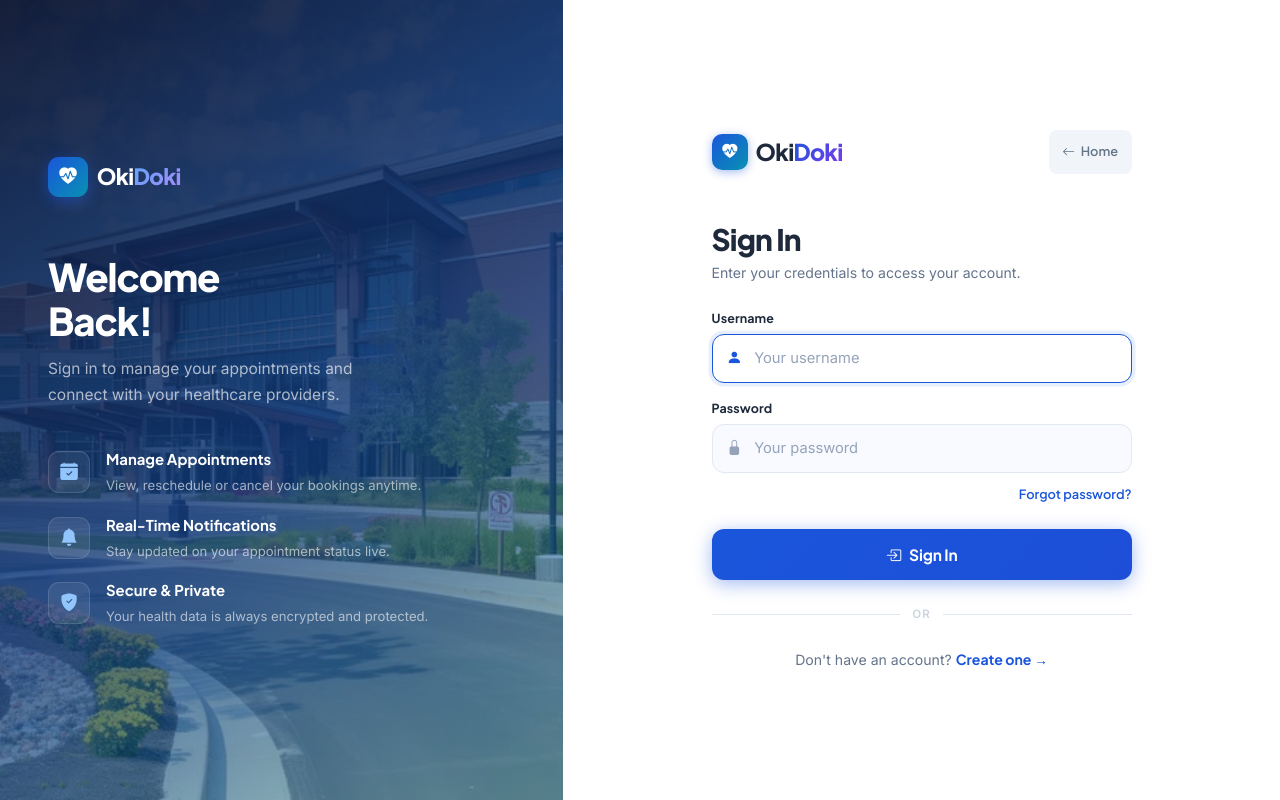
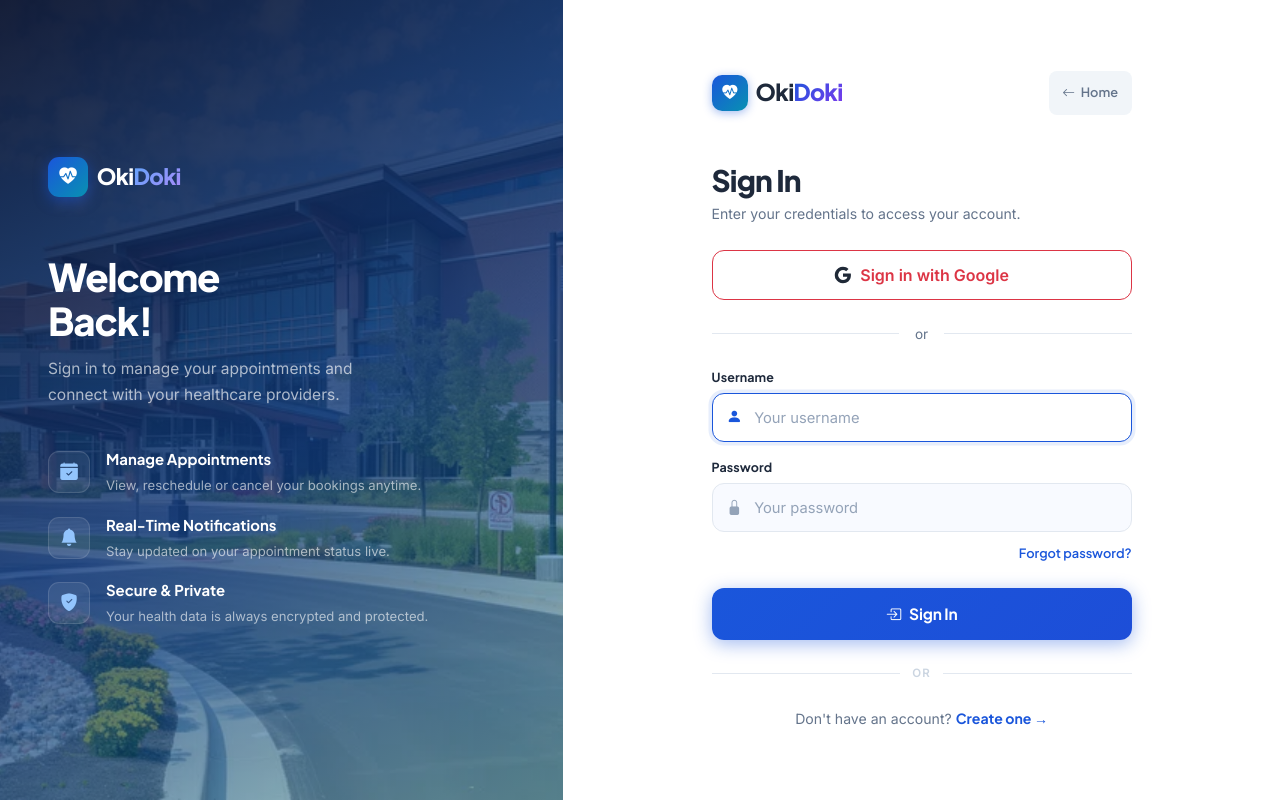
Before and after one commit to alanjenkinspaloga-byte/appointment-system2, a Django app: page /login/ in a window 1280 px wide. Run offline with Django 4.2, Linux system fonts and the light colour scheme; parts of the project's set-up code (start-up, migrations or seed data) failed here and were passed over; some libraries are stand-ins or nearby versions.

Commit message:
feat: Add Google OAuth sign-in/sign-up buttons to registration and login templates

```diff
--- a/appointment-system2-main/templates/registration/login.html
+++ b/appointment-system2-main/templates/registration/login.html
@@ -1,5 +1,6 @@
 {% extends 'base.html' %}
 {% load static %}
+{% load socialaccount %}
 {% block title %}Login — OkiDoki{% endblock %}
 
 {% block navbar %}{% endblock %}
@@ -238,6 +239,26 @@
             <h2 class="auth-heading">Sign In</h2>
             <p class="auth-sub mb-4">Enter your credentials to access your account.</p>
 
+            <!-- Google OAuth Sign In Button -->
+            <div class="mb-4">
+                <a href="{% provider_login_url 'google' %}" class="btn btn-outline-primary w-100 d-flex align-items-center justify-content-center gap-2" style="border-color: #dc3545; color: #dc3545; border-width: 1.5px; padding: 0.75rem; border-radius: 12px; font-weight: 600;">
+                    <svg width="18" height="18" viewBox="0 0 24 24" fill="none" xmlns="http://www.w3.org/2000/svg">
+                        <path d="M22.56 12.25c0-.78-.07-1.53-.2-2.25H12v4.26h5.92c-.26 1.37-1.04 2.53-2.21 3.31v2.77h3.57c2.08-1.92 3.28-4.74 3.28-8.09z" fill="#1f2937"/>
+                        <path d="M12 23c2.97 0 5.46-.98 7.28-2.66l-3.57-2.77c-.98.66-2.23 1.06-3.71 1.06-2.86 0-5.29-1.93-6.16-4.53H2.18v2.84C3.99 20.53 7.7 23 12 23z" fill="#1f2937"/>
+                        <path d="M5.84 14.09c-.22-.66-.35-1.36-.35-2.09s.13-1.43.35-2.09V7.07H2.18C1.43 8.55 1 10.22 1 12s.43 3.45 1.18 4.93l2.85-2.22.81-.62z" fill="#1f2937"/>
+                        <path d="M12 5.38c1.62 0 3.06.56 4.21 1.64l3.15-3.15C17.45 2.09 14.97 1 12 1 7.7 1 3.99 3.47 2.18 7.07l3.66 2.84c.87-2.6 3.3-4.53 6.16-4.53z" fill="#1f2937"/>
+                    </svg>
+                    <span>Sign in with Google</span>
+                </a>
+            </div>
+
+            <!-- Divider -->
+            <div class="d-flex align-items-center mb-4" style="gap: 1rem;">
+                <div style="flex: 1; height: 1px; background: var(--auth-border);"></div>
+                <span style="color: var(--auth-muted); font-size: 0.85rem;">or</span>
+                <div style="flex: 1; height: 1px; background: var(--auth-border);"></div>
+            </div>
+
             {% if messages %}
             {% for message in messages %}
             <div class="alert alert-{{ message.tags }} alert-dismissible fade show py-2 mb-3" role="alert" style="border-radius:10px;font-size:.87rem;">
```
Also changed, not shown: appointment-system2-main/templates/registration/register.html (+21 -0 lines).
